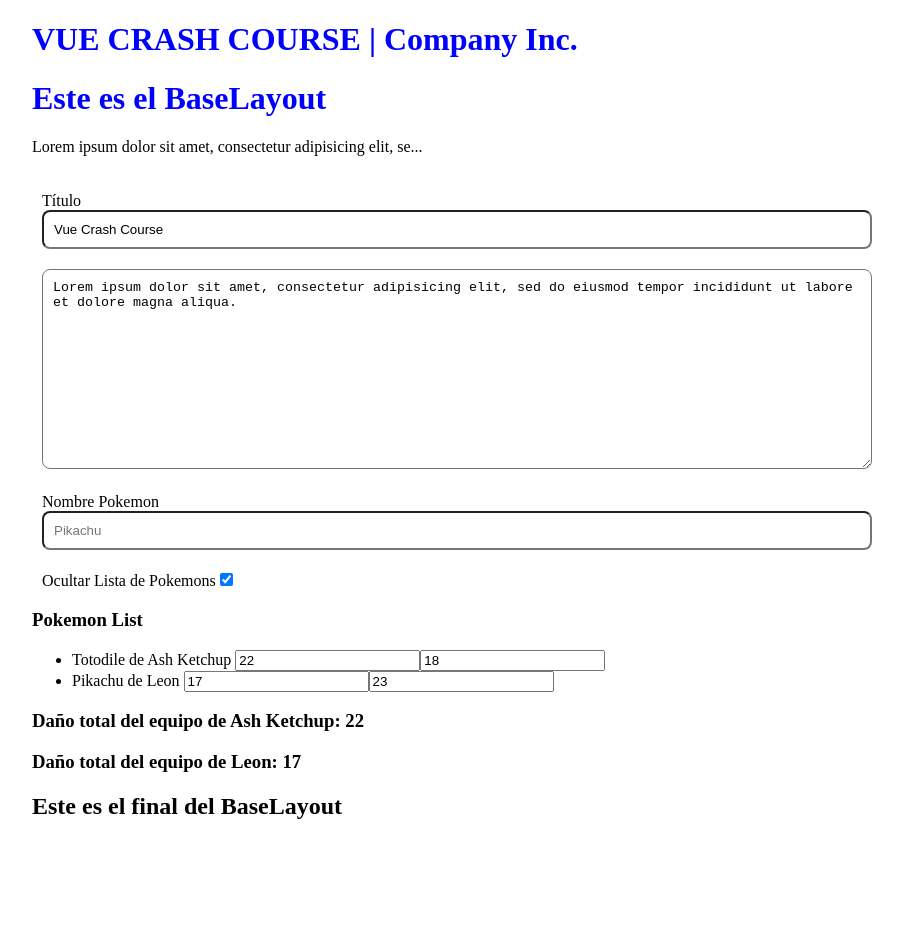
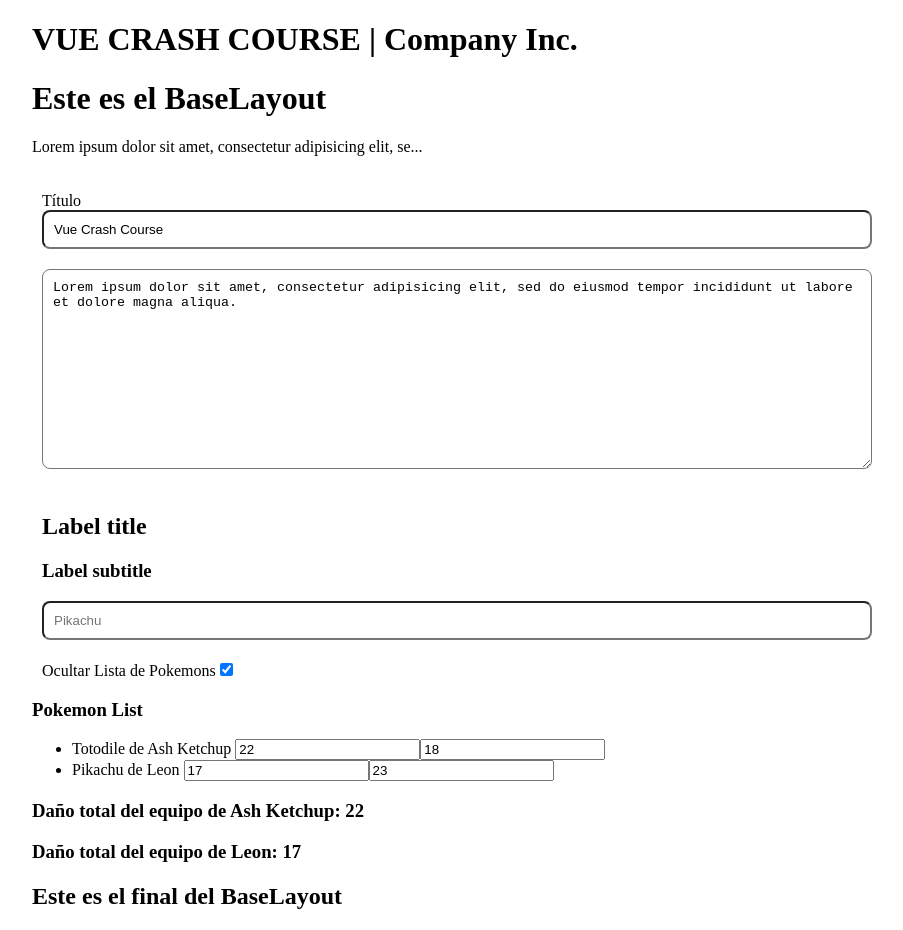
Before and after one commit to charliejuc/vuex-crash-course, a Vue app: page / in a window 1280 px wide. Shown: the whole page, without its empty margins (183-1086 px from the left). Before the commit the page ends 840 px from the top, so only its background shows below. Built offline with nearby package versions, Linux system fonts and the light colour scheme.

Commit message:
modified:   src/components/TextInput.vue Adds label slot with default value.
modified:   src/views/Home.vue
Overrides default label 'Nombre Pokemon' with slot and shows multiple
ways to pass a named slot.

Deep selector commented.

```diff
--- a/src/components/TextInput.vue
+++ b/src/components/TextInput.vue
@@ -1,5 +1,6 @@
 <template lang="pug">
-    label {{ label }}
+    label
+        slot(name="label") {{ label }}
         //- style and class attrs works differently
         input(
             type="text"
--- a/src/views/Home.vue
+++ b/src/views/Home.vue
@@ -26,6 +26,14 @@
             label="Nombre Pokemon"
             placeholder="Pikachu"
           )
+            //- h2(slot="label") Hola
+
+            template(slot="label")
+              h2 Label title
+              h3 Label subtitle
+
+            //- h2(slot="label") Label title 2
+            //- h3(slot="label") Label subtitle 2
         .input
           label
             span(
@@ -202,9 +210,9 @@ export default {
 </style>
 
 <style lang="scss" scoped>
-  div /deep/ h1 {
-    color: blue;
-  }
+  // div /deep/ h1 {
+  //   color: blue;
+  // }
 
   // div ::v-deep h1 {
   //   color: red;
```
